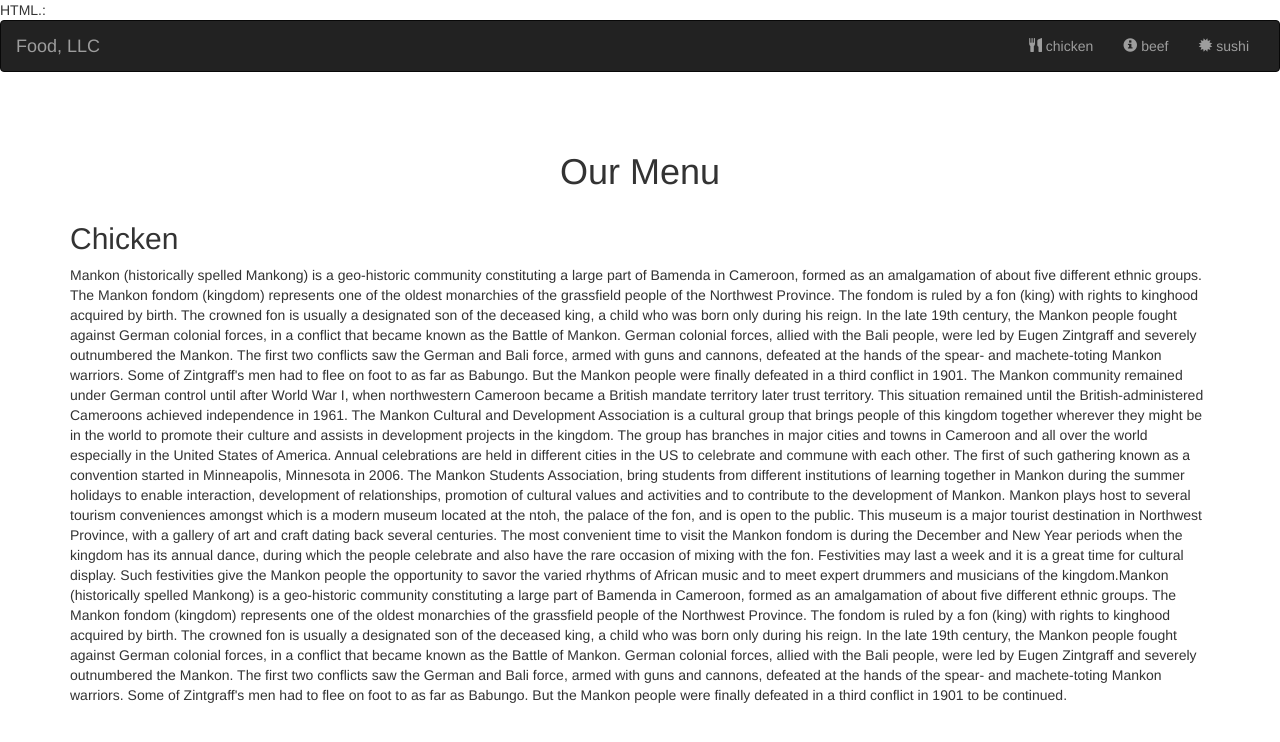
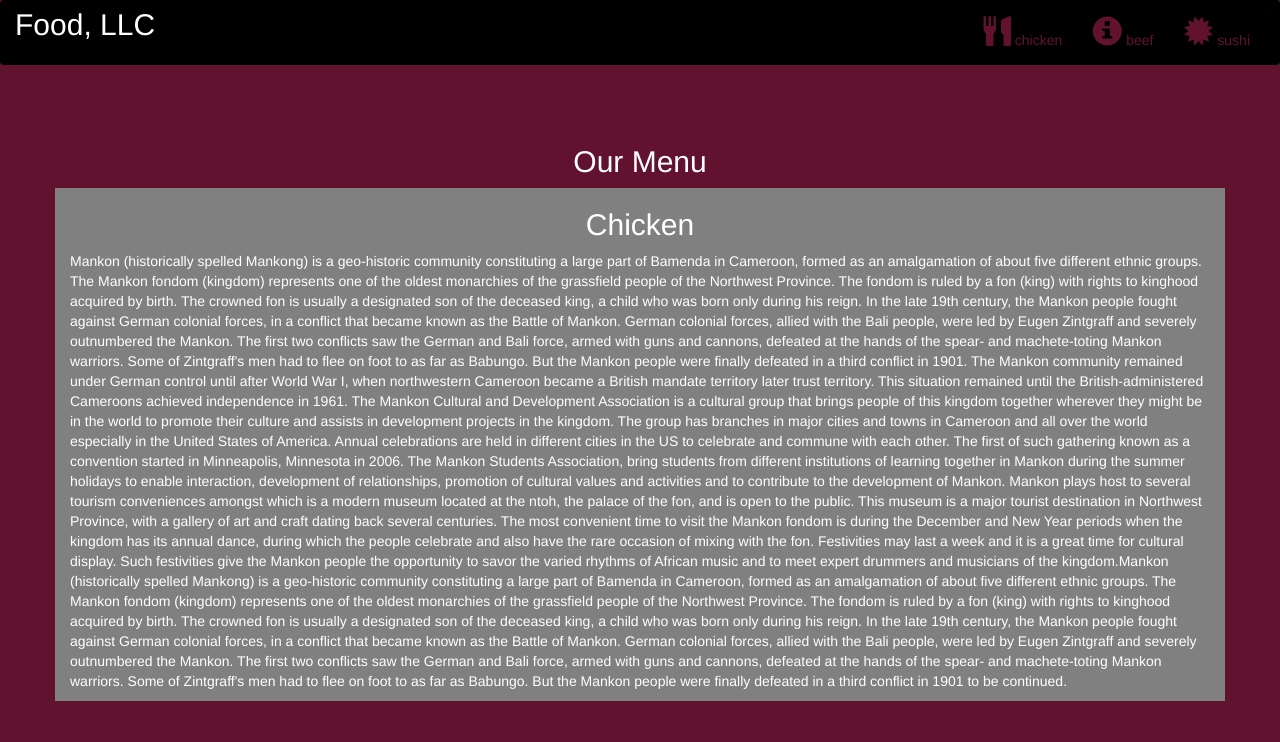
Before and after one commit to Alain2020/module3css, a plain HTML site: page index.html in a window 1280 px wide. Drawn offline with nearby package versions, Linux system fonts and the light colour scheme.

Commit message:
Adding the css link and also adding style to the page

```diff
--- a/assets/css/styles.css
+++ b/assets/css/styles.css
@@ -0,0 +1,42 @@
+*{
+	margin: 0;
+	padding: 0;
+
+}
+.navbar{
+
+border: none;
+background-color: black;
+color: #61122F;
+}
+body{
+	background-color: #61122F;
+	color: white;
+}
+.glyphicon{
+	font-size: 30px;
+	color:#61122F;
+}
+
+.center{
+	width: 90%;
+	background-color: grey;
+
+}
+.container
+{
+	background-color: grey;
+}
+.text-center{
+	font-size: 30px;
+}
+
+h2{
+	text-align: center;
+}
+#myNavbar ul li a {
+	color: #61122F;
+}
+.navbar-brand{
+font-size: 30px;
+}
--- a/index.html
+++ b/index.html
@@ -1,5 +1,3 @@
-HTML.:
-
 <!DOCTYPE html>
 <html lang="en">
 <head>
@@ -7,7 +5,7 @@ HTML.:
   <meta charset="utf-8">
   <meta name="viewport" content="width=device-width, initial-scale=1">
   <link rel="stylesheet" href="https://maxcdn.bootstrapcdn.com/bootstrap/3.4.1/css/bootstrap.min.css">
-  <link rel="stylesheet" type="text/css" href="style.css">
+  <link rel="stylesheet" href="assets/css/styles.css">
   <script src="https://ajax.googleapis.com/ajax/libs/jquery/3.5.1/jquery.min.js"></script>
   <script src="https://maxcdn.bootstrapcdn.com/bootstrap/3.4.1/js/bootstrap.min.js"></script>
 </head>
```
